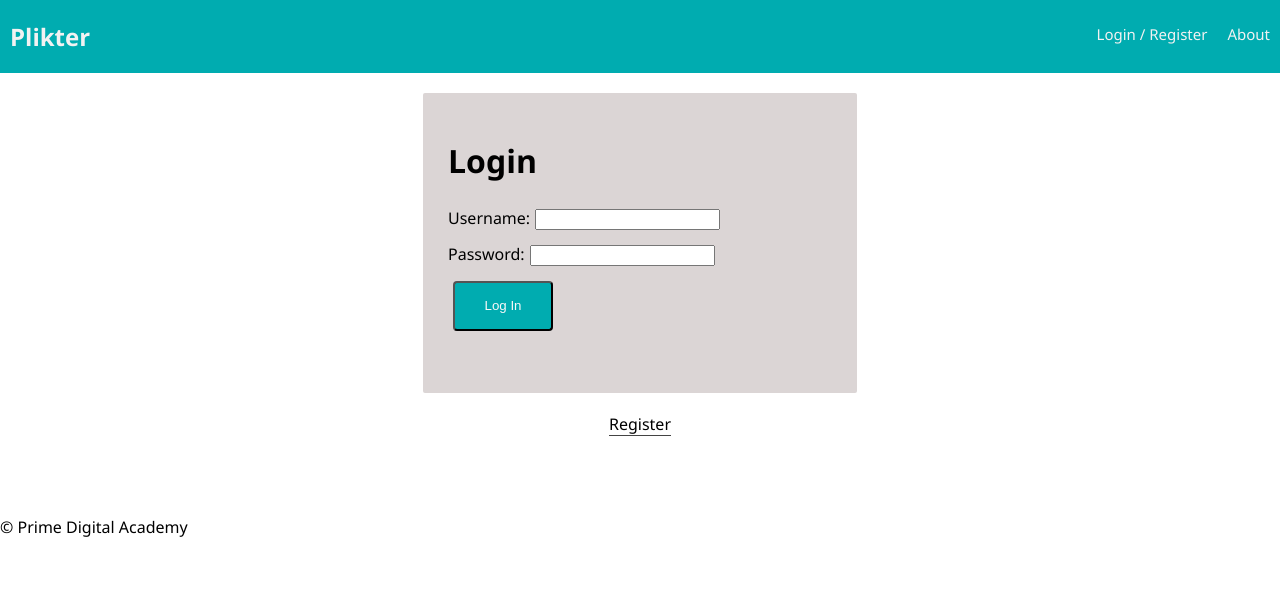
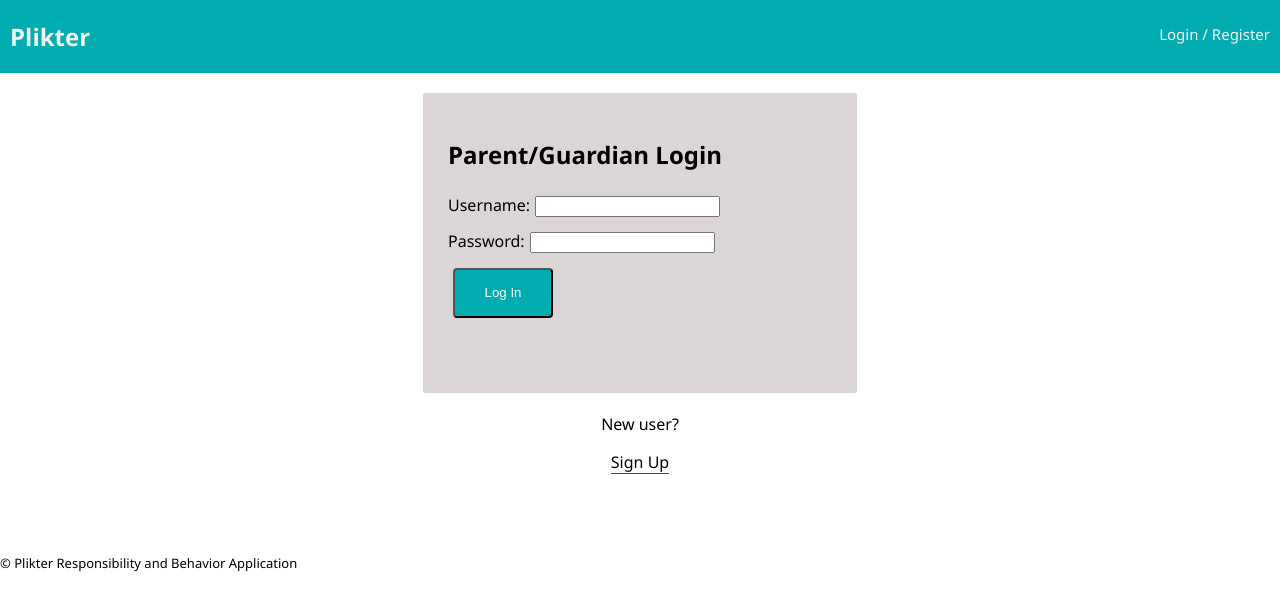
Before and after one commit to JessieConley/solo-project-plikter, a React (Create React App) app: page /#/home in a window 1280 px wide. Shown: the top 610 px of the page. Built offline with nearby package versions, Linux system fonts and the light colour scheme; no server answers.

Commit message:
new user registration captured on form submit and stored to DB

```diff
--- a/src/components/App/App.js
+++ b/src/components/App/App.js
@@ -13,9 +13,9 @@ import Footer from '../Footer/Footer';
 
 import ProtectedRoute from '../ProtectedRoute/ProtectedRoute'
 
-import AboutPage from '../AboutPage/AboutPage';
+// import AboutPage from '../AboutPage/AboutPage';
 import UserPage from '../UserPage/UserPage';
-import InfoPage from '../InfoPage/InfoPage';
+// import InfoPage from '../InfoPage/InfoPage';
 
 import './App.css';
 
@@ -34,11 +34,11 @@ class App extends Component {
             <Redirect exact from="/" to="/home" />
             {/* Visiting localhost:3000/about will show the about page.
             This is a route anyone can see, no login necessary */}
-            <Route
+            {/* <Route
               exact
               path="/about"
               component={AboutPage}
-            />
+            /> */}
             {/* For protected routes, the view could show one of several things on the same route.
             Visiting localhost:3000/home will show the UserPage if the user is logged in.
             If the user is not logged in, the ProtectedRoute will show the 'Login' or 'Register' page.
@@ -50,11 +50,11 @@ class App extends Component {
             />
             {/* This works the same as the other protected route, except that if the user is logged in,
             they will see the info page instead. */}
-            <ProtectedRoute
+            {/* <ProtectedRoute
               exact
               path="/info"
               component={InfoPage}
-            />
+            /> */}
             {/* If none of the other routes matched, we will show a 404. */}
             <Route render={() => <h1>404</h1>} />
           </Switch>
--- a/src/components/Footer/Footer.css
+++ b/src/components/Footer/Footer.css
@@ -1,3 +1,4 @@
 footer {
     margin-top: 80px;
+    font-size: small;
 }
--- a/src/components/Footer/Footer.js
+++ b/src/components/Footer/Footer.js
@@ -8,7 +8,7 @@ import './Footer.css'
 
 const Footer = () => (
   <footer>
-    &copy; Prime Digital Academy
+    &copy; Plikter Responsibility and Behavior Application
   </footer>
 );
 
--- a/src/components/LoginPage/LoginPage.js
+++ b/src/components/LoginPage/LoginPage.js
@@ -9,7 +9,7 @@ class LoginPage extends Component {
 
   login = (event) => {
     event.preventDefault();
-
+    console.log("in registerUser with:", this.state);
     if (this.state.username && this.state.password) {
       this.props.dispatch({
         type: 'LOGIN',
@@ -41,7 +41,7 @@ class LoginPage extends Component {
           </h2>
         )}
         <form onSubmit={this.login}>
-          <h1>Login</h1>
+          <h2>Parent/Guardian Login</h2>
           <div>
             <label htmlFor="username">
               Username:
@@ -74,12 +74,13 @@ class LoginPage extends Component {
           </div>
         </form>
         <center>
+          <p>New user?</p>
           <button
             type="button"
             className="link-button"
             onClick={() => {this.props.dispatch({type: 'SET_TO_REGISTER_MODE'})}}
           >
-            Register
+            Sign Up
           </button>
         </center>
       </div>
--- a/src/components/Nav/Nav.js
+++ b/src/components/Nav/Nav.js
@@ -26,9 +26,9 @@ const Nav = (props) => (
         </>
       )}
       {/* Always show this link since the about page is not protected */}
-      <Link className="nav-link" to="/about">
+      {/* <Link className="nav-link" to="/about">
         About
-      </Link>
+      </Link> */}
     </div>
   </div>
 );
--- a/src/components/RegisterPage/RegisterPage.js
+++ b/src/components/RegisterPage/RegisterPage.js
@@ -3,23 +3,24 @@ import {connect} from 'react-redux';
 
 class RegisterPage extends Component {
   state = {
+    name: '',
     username: '',
-    password: '',
-  };
+    password: ''
+    }
 
   registerUser = (event) => {
     event.preventDefault();
-
-    if (this.state.username && this.state.password) {
+    if (this.state.name && this.state.username && this.state.password) {
       this.props.dispatch({
-        type: 'REGISTER',
+        type: "REGISTER",
         payload: {
+          name: this.state.name,
           username: this.state.username,
-          password: this.state.password,
-        },
+          password: this.state.password
+        }
       });
     } else {
-      this.props.dispatch({type: 'REGISTRATION_INPUT_ERROR'});
+      this.props.dispatch({ type: "REGISTRATION_INPUT_ERROR" });
     }
   } // end registerUser
 
@@ -33,15 +34,23 @@ class RegisterPage extends Component {
     return (
       <div>
         {this.props.errors.registrationMessage && (
-          <h2
-            className="alert"
-            role="alert"
-          >
+          <h2 className="alert" role="alert">
             {this.props.errors.registrationMessage}
           </h2>
         )}
         <form onSubmit={this.registerUser}>
-          <h1>Register User</h1>
+          <h1>Register New User</h1>
+          <div>
+            <label htmlFor="name">
+              Name:
+              <input
+                type="text"
+                name="name"
+                value={this.state.name}
+                onChange={this.handleInputChangeFor("name")}
+              />
+            </label>
+          </div>
           <div>
             <label htmlFor="username">
               Username:
@@ -49,7 +58,7 @@ class RegisterPage extends Component {
                 type="text"
                 name="username"
                 value={this.state.username}
-                onChange={this.handleInputChangeFor('username')}
+                onChange={this.handleInputChangeFor("username")}
               />
             </label>
           </div>
@@ -60,7 +69,7 @@ class RegisterPage extends Component {
                 type="password"
                 name="password"
                 value={this.state.password}
-                onChange={this.handleInputChangeFor('password')}
+                onChange={this.handleInputChangeFor("password")}
               />
             </label>
           </div>
@@ -77,7 +86,9 @@ class RegisterPage extends Component {
           <button
             type="button"
             className="link-button"
-            onClick={() => {this.props.dispatch({type: 'SET_TO_LOGIN_MODE'})}}
+            onClick={() => {
+              this.props.dispatch({ type: "SET_TO_LOGIN_MODE" });
+            }}
           >
             Login
           </button>
```
Also changed, not shown: 2 other files (tests, documents, lock files or other folders).
